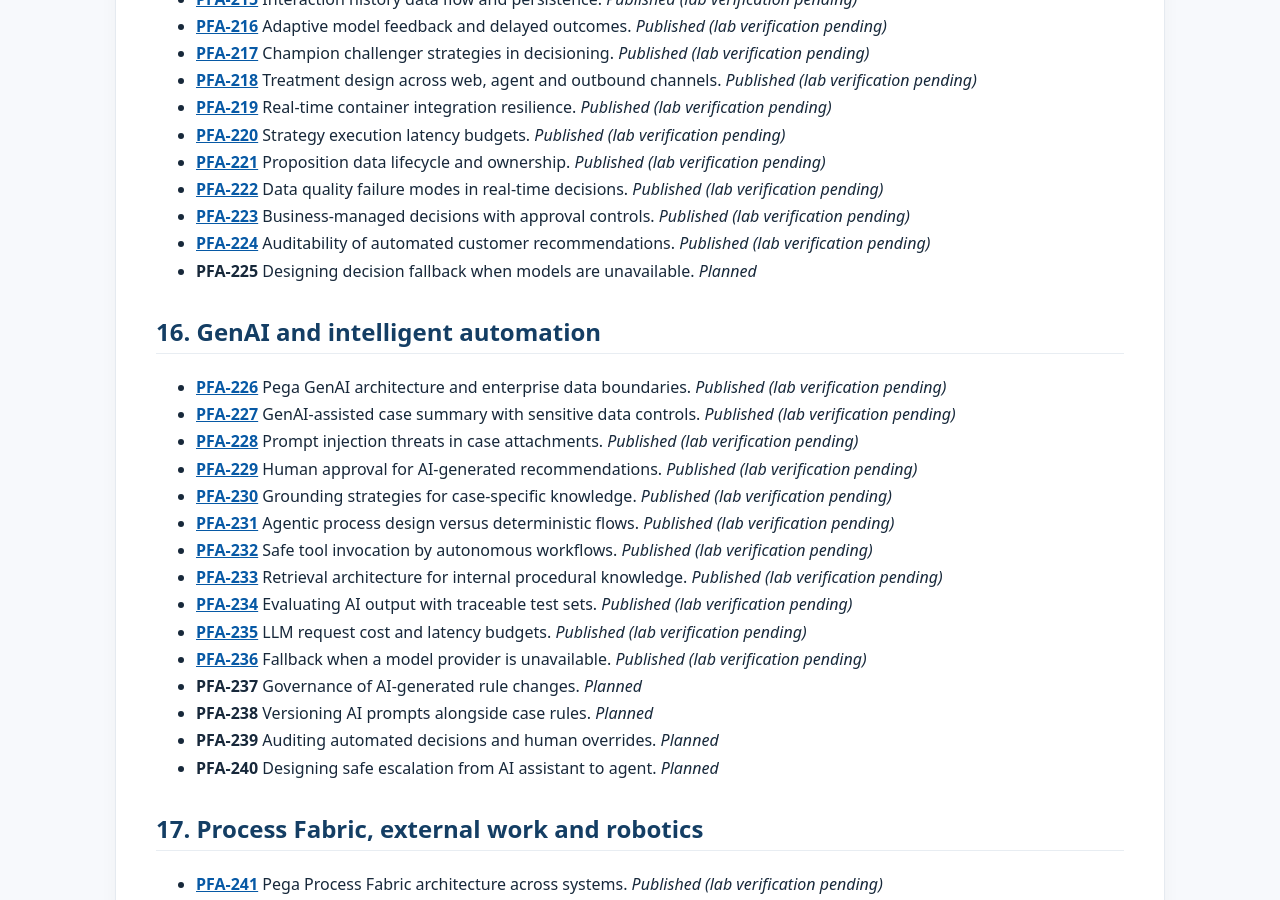
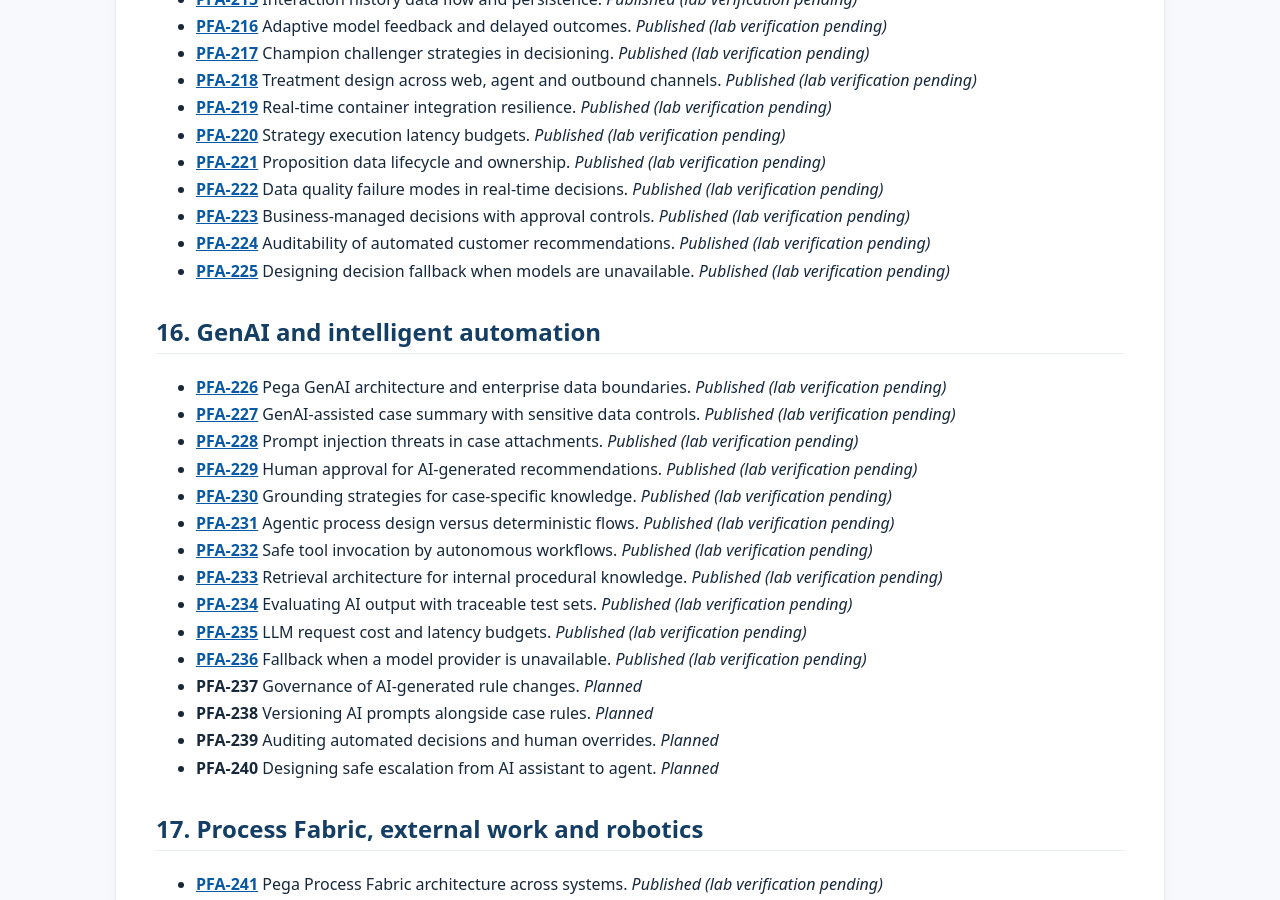
Before and after one commit to chandransandeep/pega-feature-atlas, a Jekyll site: the page built from docs/feature-inventory.md, in a window 1280 px wide and 900 px high, scrolled down 8198 px. Built offline with Jekyll 4.4.1, drawn with Linux system fonts in a browser that asks for light colours.

Commit message:
Publish PFA-225: pfa-225-designing-decision-fallback-when-models-are-unavailable

```diff
--- a/docs/commit-date-register.tsv
+++ b/docs/commit-date-register.tsv
@@ -252,3 +252,4 @@ docs/articles/testing/pfa-210-acceptance-criteria-for-architecture-quality-attri
 docs/articles/decisioning/pfa-222-data-quality-failure-modes-in-real-time-decisions.md	2023-02-17	2026-10-31T05:13:28+00:00	random_past_date
 docs/articles/decisioning/pfa-223-business-managed-decisions-with-approval-controls.md	2025-11-04	2026-10-31T05:13:28+00:00	random_past_date
 docs/articles/decisioning/pfa-224-auditability-of-automated-customer-recommendations.md	2024-12-30	2026-10-31T05:13:28+00:00	random_past_date
+docs/articles/decisioning/pfa-225-designing-decision-fallback-when-models-are-unavailable.md	2023-05-01	2026-10-31T05:13:28+00:00	random_past_date
--- a/docs/feature-inventory.md
+++ b/docs/feature-inventory.md
@@ -328,7 +328,7 @@ This is the editorial plan for Pega Feature Atlas. It is not a list of completed
 - **[PFA-222](articles/decisioning/pfa-222-data-quality-failure-modes-in-real-time-decisions.md)** Data quality failure modes in real-time decisions. _Published (lab verification pending)_
 - **[PFA-223](articles/decisioning/pfa-223-business-managed-decisions-with-approval-controls.md)** Business-managed decisions with approval controls. _Published (lab verification pending)_
 - **[PFA-224](articles/decisioning/pfa-224-auditability-of-automated-customer-recommendations.md)** Auditability of automated customer recommendations. _Published (lab verification pending)_
-- **PFA-225** Designing decision fallback when models are unavailable. _Planned_
+- **[PFA-225](articles/decisioning/pfa-225-designing-decision-fallback-when-models-are-unavailable.md)** Designing decision fallback when models are unavailable. _Published (lab verification pending)_
 
 <a id="section-16"></a>
 
```
Also changed, not shown: README.md, docs/articles/decisioning/pfa-225-designing-decision-fallback-when-models-are-unavailable.md (renamed from drafts/pfa-225-designing-decision-fallback-when-models-are-unavailable.md).
